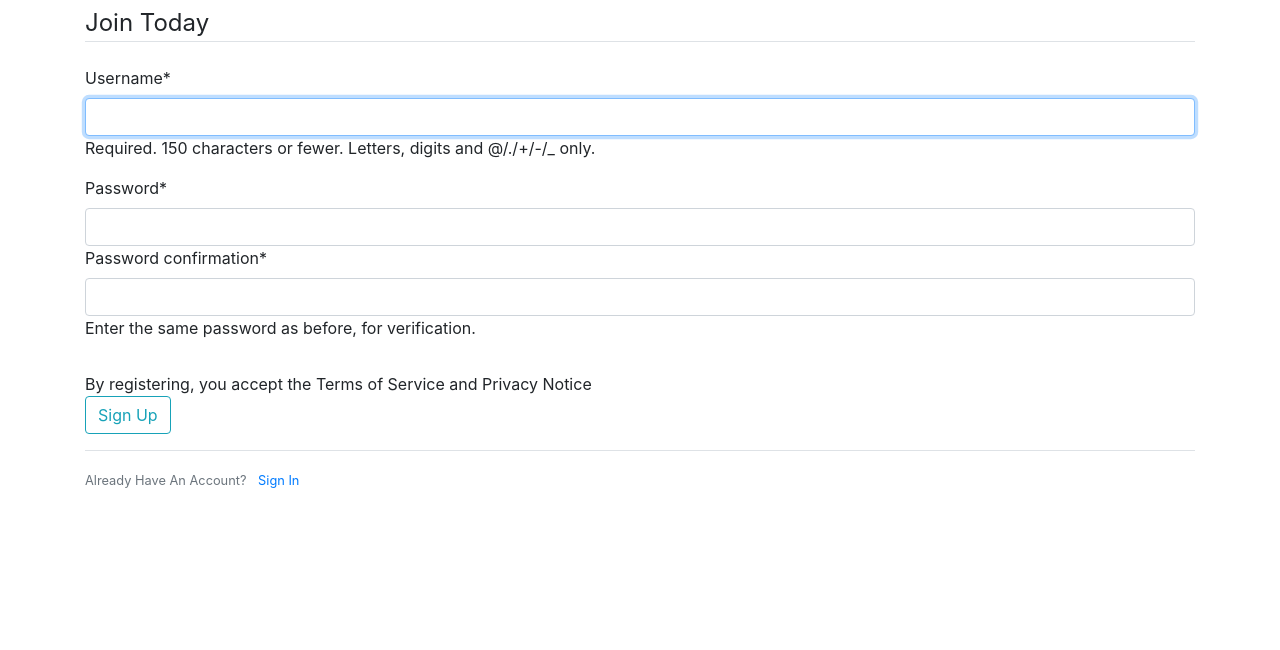
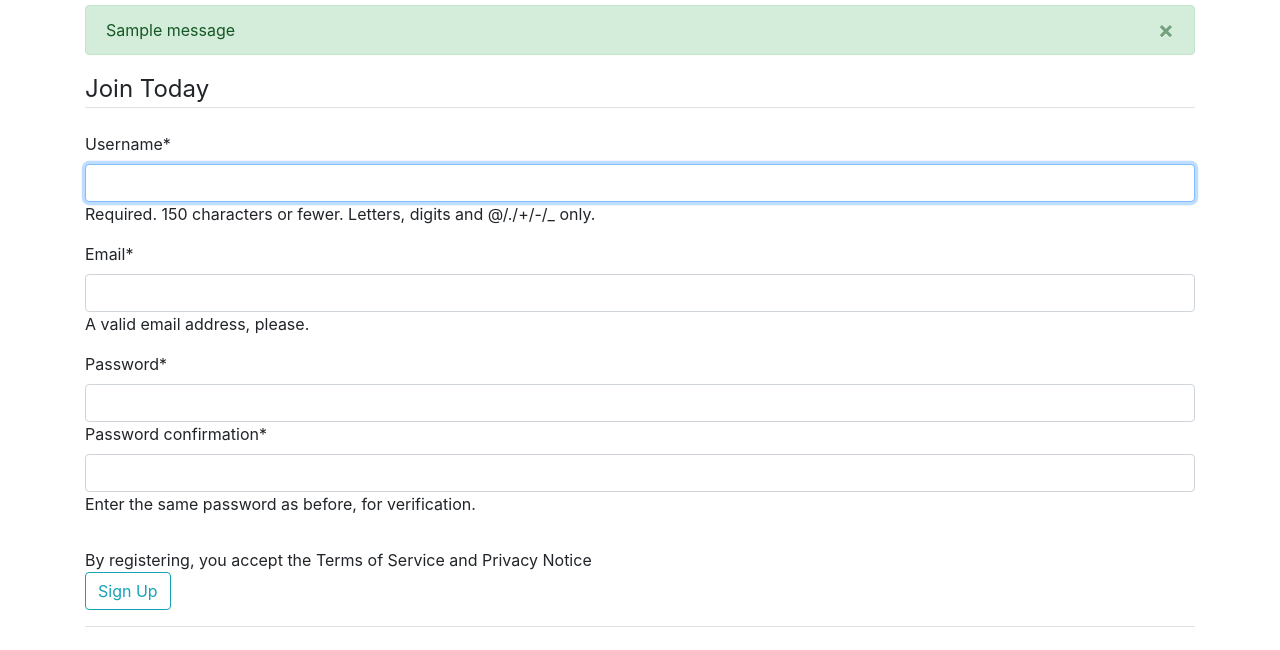
Before and after one commit to tranthianhthu1808/django_todolist, a Django app: page /register/ in a window 1280 px wide. Shown: the part 56-706 px from the top of the page. Run offline with Django 5.2, Linux system fonts and the light colour scheme; tables that the repository leaves empty hold one stand-in row (values such as "Sample post"); one stand-in notice (Sample message) is shown; some libraries are stand-ins or nearby versions.

Commit message:
init project

```diff
--- a/todolist/todoapp/forms.py
+++ b/todolist/todoapp/forms.py
@@ -10,7 +10,7 @@ class UserRegistrationForm(UserCreationForm):
 
     class Meta:
         model = get_user_model()
-        fields = ['first_name', 'last_name', 'username', 'email', 'password1', 'password2']
+        fields = [ 'username', 'email', 'password1', 'password2']
 
     def save(self, commit=True):
         user = super(UserRegistrationForm, self).save(commit=False)
@@ -38,4 +38,4 @@ class UserUpdateForm(forms.ModelForm):
 
     class Meta:
         model = get_user_model()
-        fields = ['first_name', 'last_name', 'email', 'image', 'description']
+        fields = ['first_name', 'last_name', 'email']
--- a/todolist/todoapp/templates/app/login.html
+++ b/todolist/todoapp/templates/app/login.html
@@ -40,7 +40,6 @@
 <script src="js/app.js"></script>
 </html> {% endcomment %}
 
-
 {% load crispy_forms_tags %}
 {% block content %}
     <div class="content-section">
--- a/todolist/todoapp/templates/main/header.html
+++ b/todolist/todoapp/templates/main/header.html
@@ -30,6 +30,7 @@
     <main role="main" class="container-xl">
         <div class="row">
             <div class="col-lg-12 col-md-12-p-0 col-sm-12">
+                {% include 'main/message.html'%}
                 {% block content %}
                 {% endblock %}
             </div>
--- /dev/null
+++ b/todolist/todoapp/templates/main/message.html
@@ -0,0 +1,25 @@
+{% if messages %}
+    {% for message in messages %}
+        {% if message.tags == 'success' %}
+            <div class="alert alert-success alert-dismissible" role="alert">
+                <a href="#" class="close" data-dismiss="alert" aria-label="close">&times;</a>
+                {{ message|safe|escape }}
+            </div>
+        {% elif message.tags == 'error' %}
+            <div class="alert alert-danger alert-dismissible" role="alert">
+                <a href="#" class="close" data-dismiss="alert" aria-label="close">&times;</a>
+                {{ message|safe|escape }}
+            </div>
+        {% elif message.tags == 'info' %}
+            <div class="alert alert-info alert-dismissible" role="alert">
+                <a href="#" class="close" data-dismiss="alert" aria-label="close">&times;</a>
+                {{ message|safe|escape }}
+            </div>
+        {% elif message.tags == 'warning' %}
+            <div class="alert alert-warning alert-dismissible" role="alert">
+                <a href="#" class="close" data-dismiss="alert" aria-label="close">&times;</a>
+                {{ message|safe|escape }}
+            </div>
+        {% endif %}
+    {% endfor %}
+{% endif %}
--- a/todolist/todoapp/urls.py
+++ b/todolist/todoapp/urls.py
@@ -8,4 +8,6 @@ urlpatterns = [
     path('logout/', views.custom_logout, name='logout'),
     path('register/', views.register, name="register"),
     # path('logout/', views.logout_page, name="logout"),
+    # path('profile/<username>', views.profile, name='profile'),
+    path('activate/<uidb64>/<token>', views.activate, name='activate'),
 ]
--- a/todolist/todoapp/views.py
+++ b/todolist/todoapp/views.py
@@ -1,14 +1,19 @@
 from django.shortcuts import render, redirect
 from .models import Todo
-from django.contrib.auth.forms import UserCreationForm
+from django.contrib.auth.forms import UserCreationForm, AuthenticationForm
 from .models import *
-from django.contrib.auth.forms import AuthenticationForm
-# from django.contrib.auth.forms import UserRegistrationForm
 from django.contrib.auth.decorators import login_required
-from django.contrib.auth import authenticate, login, logout
+from django.contrib.auth import authenticate, login, logout, get_user_model
 from django.contrib import messages
-from .decorators import user_not_authentianed
-
+from .decorators import user_not_authenticated
+# from django.contrib import six
+from django.contrib.sites.shortcuts import get_current_site
+from .tokens import account_activation_token
+from django.utils.http import urlsafe_base64_encode, urlsafe_base64_decode
+from django.utils.encoding import force_bytes, force_str
+from django.template.loader import render_to_string
+from django.core.mail import EmailMessage
+from .forms import UserRegistrationForm, UserLoginForm, UserUpdateForm
 
 # Create your views here.
 
@@ -61,23 +66,21 @@ def delete(request, pk):
 #     pass
 ############################################################
 def register(request):
-    if request.user.is_authenticated:
-        return redirect('/')
-
     if request.method == "POST":
-        form = UserCreationForm(request.POST)
+        form = UserRegistrationForm(request.POST)
         if form.is_valid():
-            user = form.save()
-            login(request, user)
-            messages.success(request, f"New account created: {user.username}")
-            return redirect('/')
+            user = form.save(commit=False)
+            user.is_active=False
+            user.save()
+            activateEmail(request, user, form.cleaned_data.get('email'))
+            return redirect('index')
 
         else:
             for error in list(form.errors.values()):
                 messages.error(request, error)
 
     else:
-        form = UserCreationForm()
+        form = UserRegistrationForm()
 
     return render(
         request=request,
@@ -90,9 +93,10 @@ def custom_logout(request):
     messages.info(request, "Logged out successfully!")
     return render(request, 'app/logout.html')
 
+
 def custom_login(request):
     if request.user.is_authenticated:
-        return redirect("/")
+        return redirect('/')
 
     if request.method == "POST":
         form = AuthenticationForm(request=request, data=request.POST)
@@ -114,6 +118,41 @@ def custom_login(request):
 
     return render(
         request=request,
-        template_name="app/login.html",
+        template_name=("app/login.html"),
         context={"form": form}
         )
+
+def activate(request, uidb64, token):
+    User = get_user_model()
+    try:
+        uid = force_str(urlsafe_base64_decode(uidb64))
+        user = User.objects.get(pk=uid)
+    except:
+        user = None
+
+    if user is not None and account_activation_token.check_token(user, token):
+        user.is_active = True
+        user.save()
+
+        messages.success(request, "Thank you for your email confirmation. Now you can login your account.")
+        return redirect('login')
+    else:
+        messages.error(request, "Activation link is invalid!")
+
+    return redirect('homepage')
+
+def activateEmail(request, user, to_email):
+    mail_subject = "Activate your user account."
+    message = render_to_string("app/template_activate_account.html", {
+        'user': user.username,
+        'domain': get_current_site(request).domain,
+        'uid': urlsafe_base64_encode(force_bytes(user.pk)),
+        'token': account_activation_token.make_token(user),
+        "protocol": 'https' if request.is_secure() else 'http'
+    })
+    email = EmailMessage(mail_subject, message, to=[to_email])
+    if email.send():
+        messages.success(request, f'Dear <b>{user}</b>, please go to you email <b>{to_email}</b> inbox and click on \
+                received activation link to confirm and complete the registration. <b>Note:</b> Check your spam folder.')
+    else:
+        messages.error(request, f'Problem sending email to {to_email}, check if you typed it correctly.')
```
Also changed, not shown: todolist/todoapp/backens.py (added, +18 -0 lines), todolist/todoapp/decorators.py (+8 -2 lines), todolist/todoapp/templates/app/template_activate_account.html (added, +7 -0 lines), todolist/todoapp/tokens.py (added, +11 -0 lines), todolist/todolist/settings.py (+13 -0 lines).
